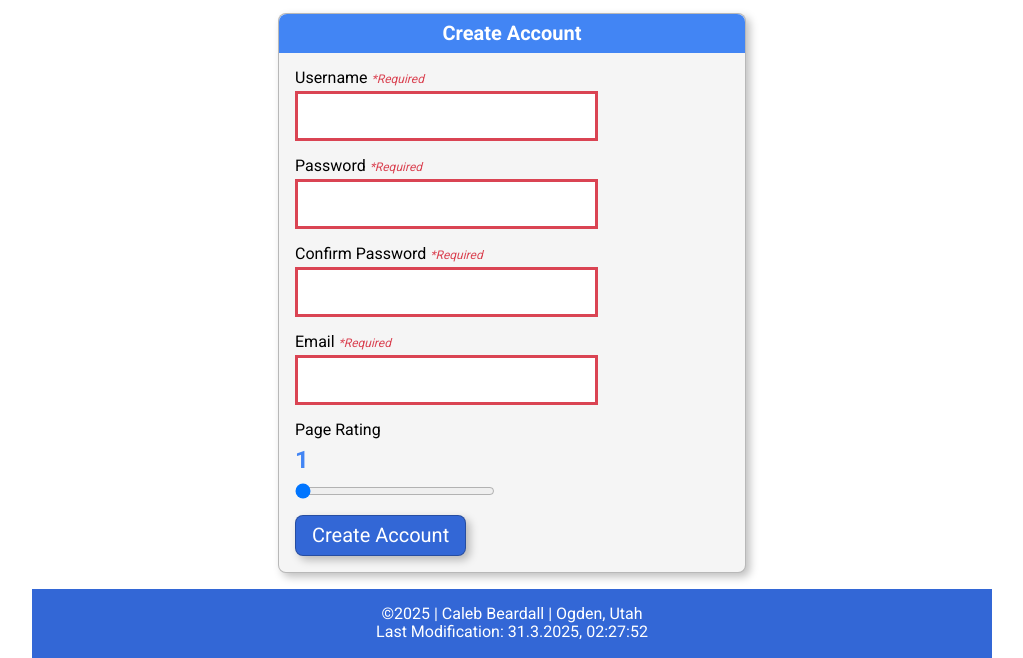
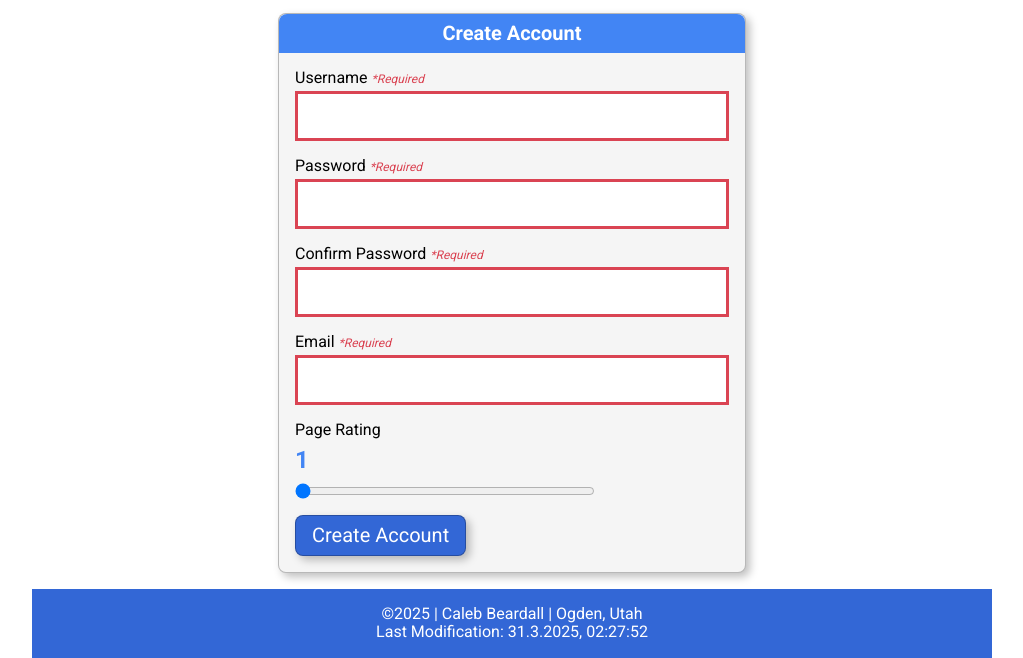
Before and after one commit to caleb-beardall/wdd230, a plain HTML site: page form.html in a window 1280 px wide. Shown: the part 174-832 px from the top of the page, without its empty margins (128-1151 px from the left). Drawn offline with Linux system fonts and the light colour scheme.

Commit message:
Updated W03 Team Activity: Form Build

```diff
--- a/styles/form.css
+++ b/styles/form.css
@@ -62,6 +62,7 @@ fieldset div:first-of-type {
 
 input {
     display: block;
+    width: 100%;
     font-size: 1.5rem;
     padding: .5rem;
     margin-top: .25rem;
@@ -91,12 +92,14 @@ fieldset label:last-of-type {
 }
 
 input[name="r"] {
-    width: 200px;
+    width: 100%;
+    max-width: 300px;
     padding: unset;
     margin: unset;
 }
 
 input[type="submit"] {
+    width: auto;
     color: white;
     background-color: var(--dark-blue);
     font-size: 1.25rem;
```
